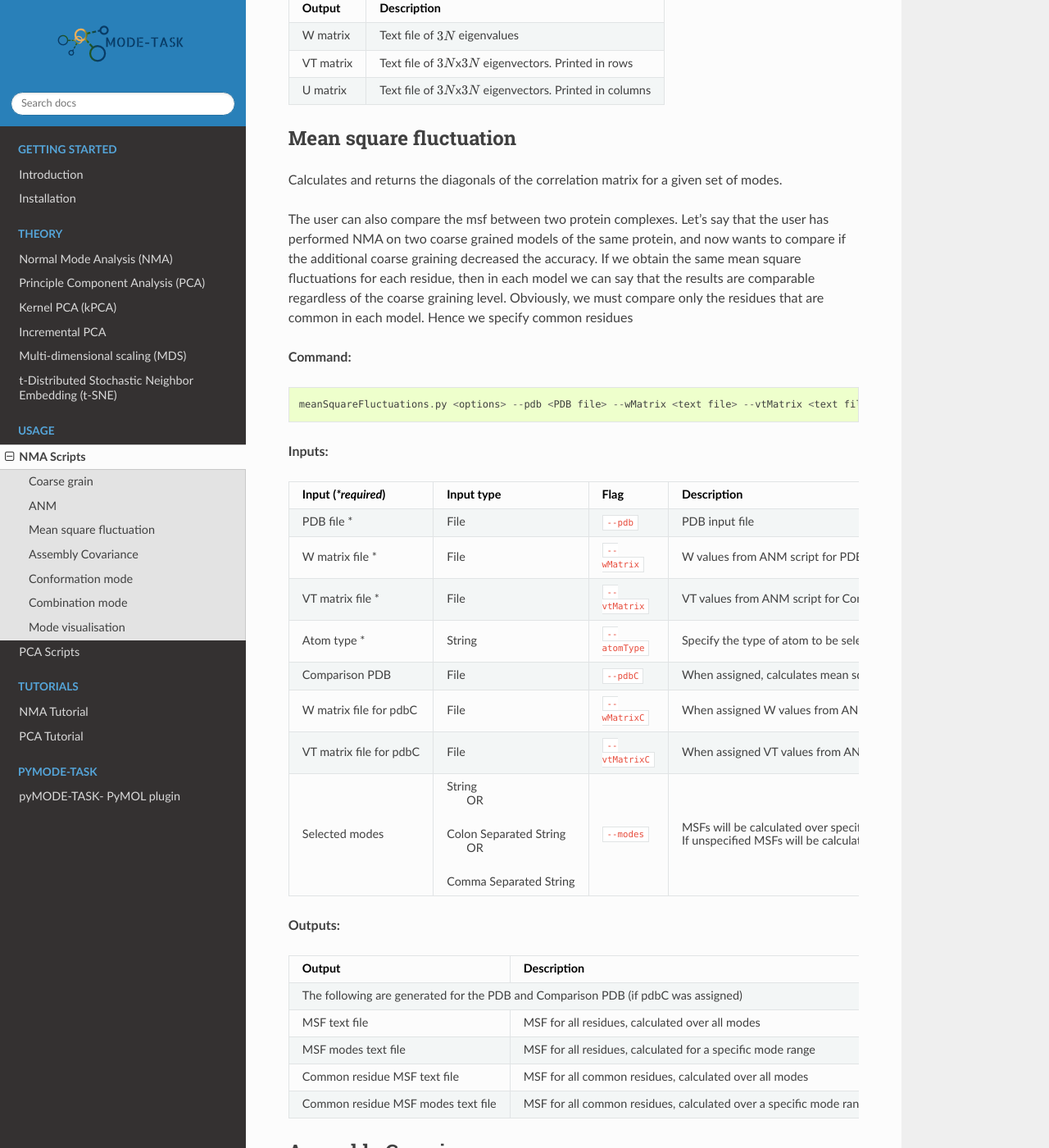
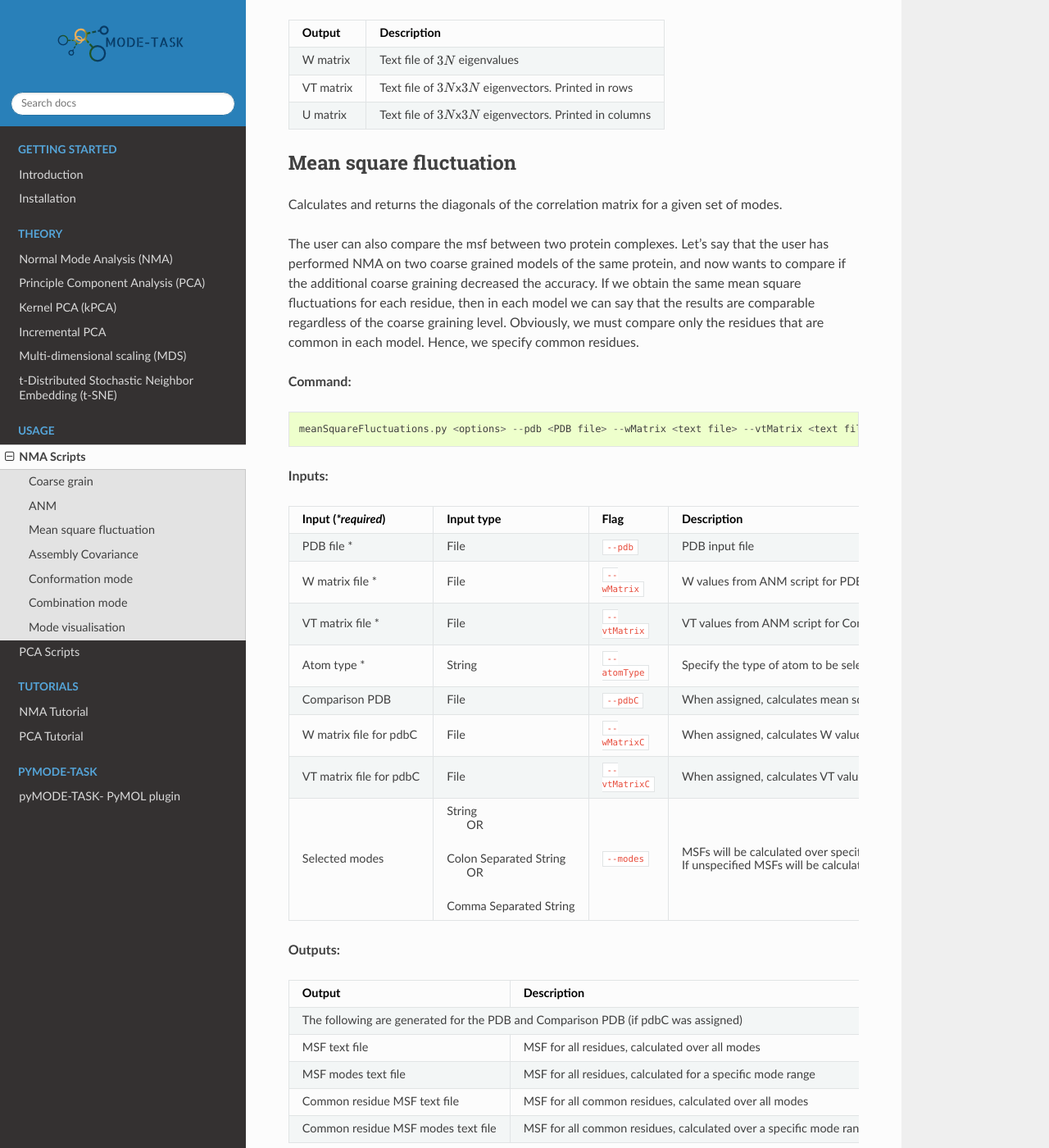
Before and after one commit to RUBi-ZA/MODE-TASK, a Sphinx documentation site: the page built from docs/source/nma_use.rst, in a window 1280 px wide and 1400 px high, scrolled down 1497 px. Shown: the whole window at 82% size. Built offline with Sphinx 7.4.7 and the Read the Docs theme 2.0.0, drawn with Linux system fonts in a browser that asks for light colours; some of the changed text lies outside the part shown.

```diff
--- a/docs/source/nma_use.rst
+++ b/docs/source/nma_use.rst
@@ -108,7 +108,7 @@ Calculates and returns the diagonals of the correlation matrix for a given set o
 The user can also compare the msf between two protein complexes. Let's say that the user has performed NMA on two coarse grained models of the same protein, and now wants to compare
 if the additional coarse graining decreased the accuracy. If we obtain the same mean square fluctuations for
 each residue, then in each model we can say that the results are comparable regardless of the coarse graining
-level. Obviously, we must compare only the residues that are common in each model. Hence we specify common residues
+level. Obviously, we must compare only the residues that are common in each model. Hence, we specify common residues.
 
 **Command:** ::
 
@@ -134,29 +134,32 @@ level. Obviously, we must compare only the residues that are common in each mode
 |                        |            |                    |                             |
 +------------------------+------------+--------------------+-----------------------------+
 | Comparison PDB         | File       |``--pdbC``          | When assigned, calculates   |
-|                        |            |                    | mean square fluctautions    |
-|                        |            |                    | based of common residues    |
-|                        |            |                    | between the two proteins    |
+|                        |            |                    | mean square fluctuations    |
+|                        |            |                    | based on common residues    |
+|                        |            |                    | between the two systems.    |
 +------------------------+------------+--------------------+-----------------------------+
-| W matrix file          | File       |``--wMatrixC``	   | When assigned W values from |
-| for pdbC               |            |                    | ANM for Comparison PDB      |
+| W matrix file          | File       |``--wMatrixC``	   | When assigned, calculates   |
+| for pdbC               |            |                    | W values from ANM for       |
+|                        |            |                    | Comparison PDB              |
 +------------------------+------------+--------------------+-----------------------------+
-| VT matrix file         | File       |``--vtMatrixC``	   | When assigned VT values from|
-| for pdbC               |            |                    | ANM for Comparison PDB      |
+| VT matrix file         | File       |``--vtMatrixC``	   | When assigned, calculates   |
+| for pdbC               |            |                    | VT values from ANM for      |
+|                        |            |                    | Comparison PDB              |
 +------------------------+------------+--------------------+-----------------------------+
 | Selected modes         | String     |``--modes``         | MSFs will be calculated     |
 |                        |            |                    | over specified modes.       |
 |                        |    OR      |                    | Options:                    |
-|	                 |            |                    | 1) Single mode E.g --modes 7|
-|                        | Colon      |                    | 2) A range E.g --modes 7:20 |
-|                        | Separated  |                    | 3) A list E.g --modes 8,9,11|
-|                        | String     |                    |                             |
-|                        |            |                    | If unspecified MSFs will be |
-|                        |    OR      |                    | calculated for the first    |
-|                        |            |                    | twenty slowest modes (7:27) |
-|                        | Comma      |                    |                             |
+|	                 |            |                    | 1) Single mode E.g          |
+|	                 | Colon      |                    | --modes 7;                  |
+|                        | Separated  |                    | 2) A range E.g --modes 7:20;|
+|                        | String     |                    | 3) A list E.g --modes 8,9,11|
+|                        |            |                    |                             |
+|                        |    OR      |                    | If unspecified MSFs will be |
+|                        |            |                    | calculated for the first    |
+|                        | Comma      |                    | twenty slowest modes (7:27) |
 |                        | Separated  |                    |                             |
 |                        | String     |                    |                             |
+|                        |            |                    |                             |
 +------------------------+------------+--------------------+-----------------------------+
 
 
@@ -189,9 +192,9 @@ Assembly Covariance
 
 Calculates and plots Covariance matrices
 
-The user can compare the Covariance between different regions in the biological assembly, or can calcaulate the Covariance across the full assembly complex.
+The user can compare the Covariance between different regions in the biological assembly, or can calculate the Covariance across the full assembly complex.
 The user also has the option to perform the calculation over a specified list of modes or a mode range. The function also has a zoom option that allows the
-user create a Covraiance plot for a particular chain within a particular asymmetric unit.
+user to create a Covariance plot for a particular chain within a particular asymmetric unit.
 
 **Command:** ::
 
@@ -221,14 +224,16 @@ user create a Covraiance plot for a particular chain within a particular asymmet
 |                        |    OR      |                    | modes                       |
 |                        |            |                    |                             |
 |                        | Colon      |                    | Options:                    |
-|                        | Separated  |                    | 1) All modes E.g --modes all|
-|                        | String     |                    | 2) Single mode E.g --modes 7|
-|            	         |            |                    | 3) A range E.g --modes 7:20 |
-|                        |    OR      |                    | 4) A list E.g --modes 8,9,11|
-|                        |            |                    |                             |
-|                        | Comma      |                    | If unspecified Covariance   |
-|                        | Separated  |                    | will be  calculated for all |
-|                        | String     |                    | modes.                      |
+|                        | Separated  |                    | 1) All modes E.g            |
+|                        | String     |                    | --modes all;                |
+|                        |            |                    | 2) Single mode E.g          |
+|                        |    OR      |                    | --modes 7;                  |
+|            	         |            |                    | 3) A range E.g --modes 7:20;|
+|                        | Comma      |                    | 4) A list E.g --modes 8,9,11|
+|                        | Separated  |                    |                             |
+|                        | String     |                    | If unspecified, Covariance  |
+|                        |            |                    | will be  calculated for all |
+|                        |            |                    | modes.                      |
 +------------------------+------------+--------------------+-----------------------------+
 | Asymmetric Units       | String     |``--aUnits``        | Covariance will be          |
 |                        |            |                    | calculated and plotted for  |
@@ -236,19 +241,19 @@ user create a Covraiance plot for a particular chain within a particular asymmet
 |                        |            |                    |                             |
 |                        | Comma      |                    | Options:                    |
 |                        | Separated  |                    | 1) Single unit              |
-|                        | String     |          	   |    E.g --aUnits 5           |
+|                        | String     |          	   |    E.g --aUnits 5;          |
 |                        |            |                    | 2) A list of units          |
 |                        |            |                    |    E.g --aUnits 1,3         |
 |                        |            |                    |                             |
-|                        |            |                    | If unspecified Covariance   |
+|                        |            |                    | If unspecified, Covariance  |
 |                        |            |                    | will be calculated for the  |
 |                        |            |                    | first asymmetric unit in    |
 |                        |            |                    | the assembly.               |
 +------------------------+------------+--------------------+-----------------------------+
-| Zoom                   | Comma      |``--zoom``          | If specified:Covariance will|
-|                        | Separated  |                    | be calculated and plotted   |
-|                        | String     |                    | for a specified chain in a  |
-|                        |            |                    | specified unit.             |
+| Zoom                   | Comma      |``--zoom``          | If specified, Covariance    |
+|                        | Separated  |                    | will be calculated and      |
+|                        | String     |                    | plotted for a specified     |
+|                        |            |                    | chain in a specified unit.  |
 |                        |            |                    | Only format accepts is:     |
 |                        |            |                    | [Unit,Chain]                |
 |                        |            |          	   |    E.g --zoom 1,2           |
```
Also changed, not shown: other parts of docs/source/nma_use.rst (+8 -8 lines), docs/source/nma_tut.rst (+53 -53 lines), docs/source/pca_tut.rst (+13 -13 lines).
